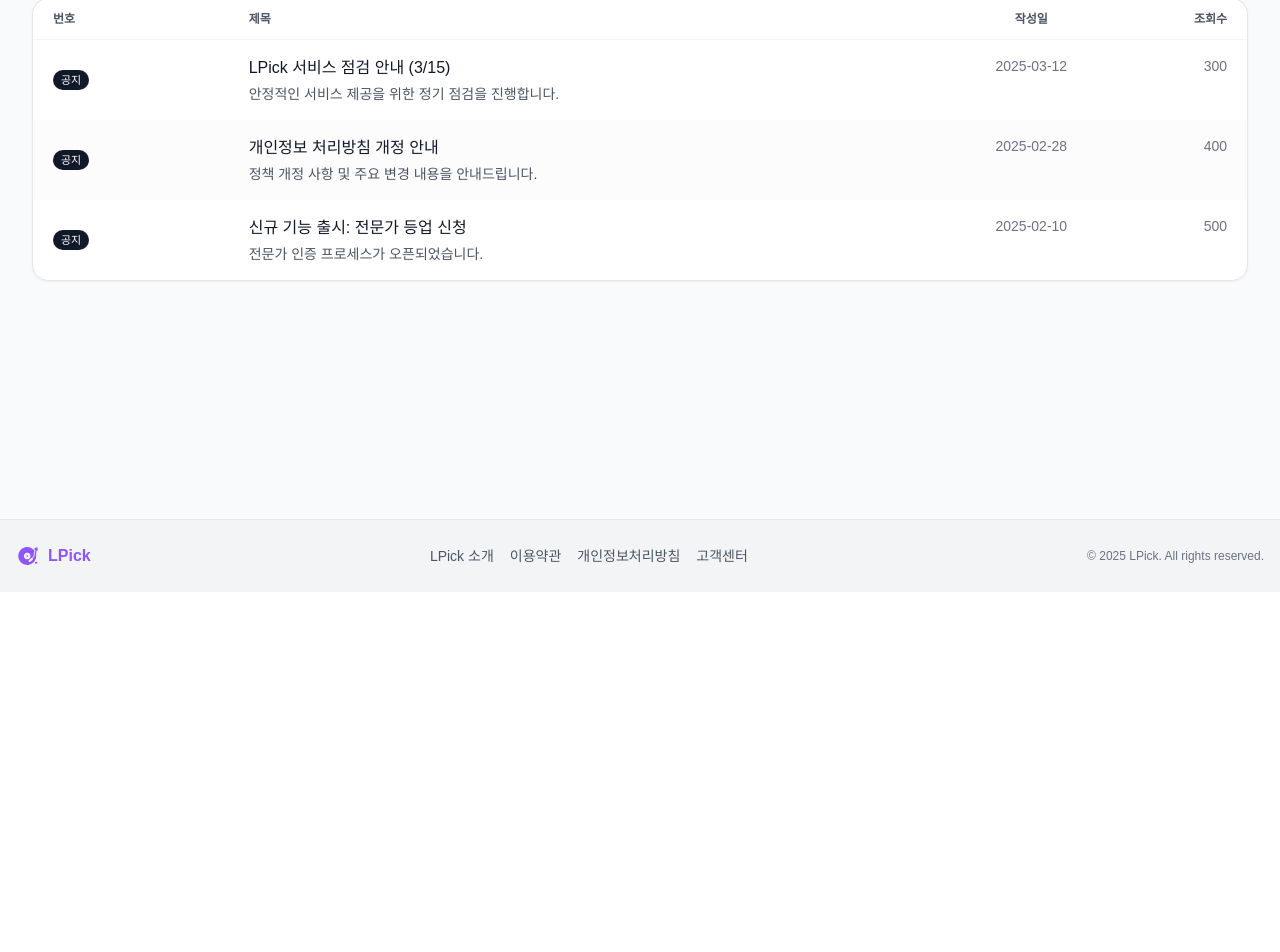
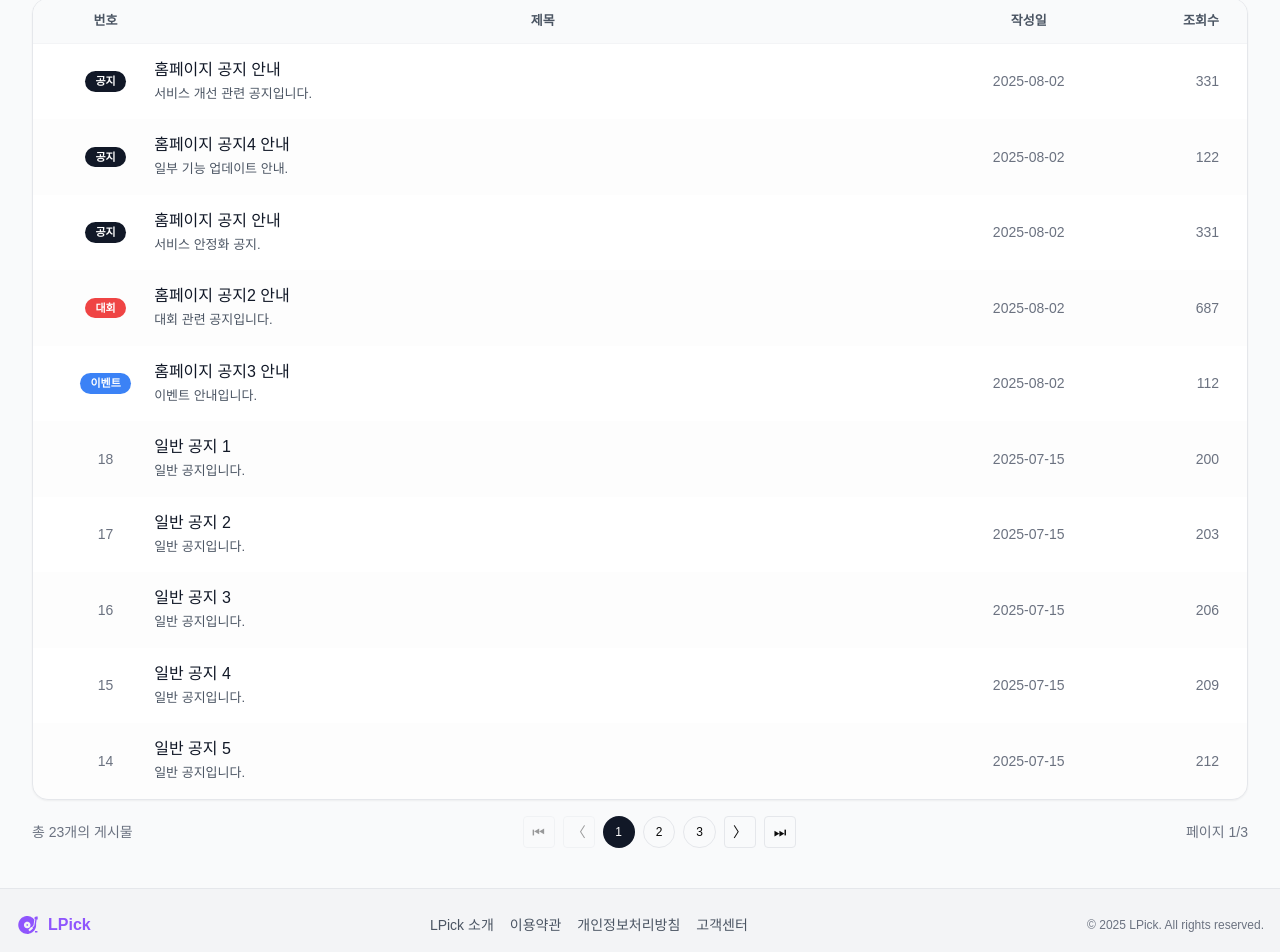
Before and after one commit to 404-Not-Found-DMU/lpick-frontend, a Next.js app: page /support/notices in a window 1280 px wide. Shown: the part 346-1298 px from the top of the page. Before the commit the page ends 938 px from the top, so only its background shows below. Built offline with nearby package versions, Linux system fonts and the light colour scheme.

Commit message:
feat: #29 공지사항 퍼블리싱

```diff
--- a/src/app/support/notices/page.tsx
+++ b/src/app/support/notices/page.tsx
@@ -2,14 +2,54 @@
 
 import Link from 'next/link'
 import { ArrowLeft, Search } from 'lucide-react'
+import { useMemo, useState } from 'react'
 
-const MOCK_NOTICES = [
-  { id: 1, title: 'LPick 서비스 점검 안내 (3/15)', date: '2025-03-12', summary: '안정적인 서비스 제공을 위한 정기 점검을 진행합니다.' },
-  { id: 2, title: '개인정보 처리방침 개정 안내', date: '2025-02-28', summary: '정책 개정 사항 및 주요 변경 내용을 안내드립니다.' },
-  { id: 3, title: '신규 기능 출시: 전문가 등업 신청', date: '2025-02-10', summary: '전문가 인증 프로세스가 오픈되었습니다.' },
+type Notice = {
+  id: number
+  title: string
+  date: string
+  summary: string
+  type?: '공지' | '대회' | '이벤트'
+  views?: number
+}
+
+// 목업 데이터 (페이지네이션 데모용)
+const RAW_NOTICES: Notice[] = [
+  { id: 101, title: '홈페이지 공지 안내', date: '2025-08-02', summary: '서비스 개선 관련 공지입니다.', type: '공지', views: 331 },
+  { id: 100, title: '홈페이지 공지4 안내', date: '2025-08-02', summary: '일부 기능 업데이트 안내.', type: '공지', views: 122 },
+  { id: 99, title: '홈페이지 공지 안내', date: '2025-08-02', summary: '서비스 안정화 공지.', type: '공지', views: 331 },
+  { id: 2, title: '홈페이지 공지2 안내', date: '2025-08-02', summary: '대회 관련 공지입니다.', type: '대회', views: 687 },
+  { id: 1, title: '홈페이지 공지3 안내', date: '2025-08-02', summary: '이벤트 안내입니다.', type: '이벤트', views: 112 },
+]
+
+// 더미 목록 확장
+const MOCK_NOTICES: Notice[] = [
+  ...RAW_NOTICES,
+  ...Array.from({ length: 18 }).map((_, i) => ({
+    id: 80 - i,
+    title: `일반 공지 ${i + 1}`,
+    date: '2025-07-15',
+    summary: '일반 공지입니다.',
+    views: 200 + i * 3,
+  })),
 ]
 
 export default function NoticesPage() {
+  const [page, setPage] = useState(1)
+  const pageSize = 10
+  const total = MOCK_NOTICES.length
+  const pageCount = Math.max(1, Math.ceil(total / pageSize))
+
+  const current = useMemo(() => {
+    const start = (page - 1) * pageSize
+    return MOCK_NOTICES.slice(start, start + pageSize)
+  }, [page])
+
+  const goFirst = () => setPage(1)
+  const goPrev = () => setPage((p) => Math.max(1, p - 1))
+  const goNext = () => setPage((p) => Math.min(pageCount, p + 1))
+  const goLast = () => setPage(pageCount)
+
   return (
     <div className="min-h-screen bg-gray-50 dark:bg-gray-900">
       <div className="container mx-auto px-6 md:px-8 py-10">
@@ -40,28 +80,58 @@ export default function NoticesPage() {
           </div>
 
           {/* 목록 */}
-          <div className="rounded-2xl border border-gray-200 dark:border-gray-700 bg-white dark:bg-gray-800 shadow-sm">
-            <div className="grid grid-cols-12 px-5 py-3 text-xs font-semibold text-gray-600 dark:text-gray-300 border-b border-gray-100 dark:border-gray-700">
-              <div className="col-span-2">번호</div>
-              <div className="col-span-7">제목</div>
+          <div className="rounded-2xl border border-gray-200 dark:border-gray-700 bg-white dark:bg-gray-800 shadow-sm overflow-hidden">
+            <div className="grid grid-cols-12 px-6 py-3 text-[13px] font-semibold text-gray-600 dark:text-gray-300 bg-gray-50 dark:bg-gray-900/40 border-b border-gray-100 dark:border-gray-700">
+              <div className="col-span-1 text-center">번호</div>
+              <div className="col-span-8 text-center">제목</div>
               <div className="col-span-2 text-center">작성일</div>
-              <div className="col-span-1 text-right">조회수</div>
+              <div className="col-span-1 text-right pr-1">조회수</div>
             </div>
-            {MOCK_NOTICES.map((n, idx) => (
+            {current.map((n, idx) => (
               <Link key={n.id} href={`/support/notices/${n.id}`} className="block">
-                <div className={`grid grid-cols-12 px-5 py-4 hover:bg-gray-50 dark:hover:bg-gray-800/60 ${idx % 2 === 1 ? 'bg-gray-50/50 dark:bg-gray-800/40' : ''}`}>
-                  <div className="col-span-2 flex items-center gap-2">
-                    <span className="inline-flex items-center rounded-full bg-gray-900 text-white px-2 py-0.5 text-[11px]">공지</span>
+                <div className={`grid grid-cols-12 px-6 py-4 items-center hover:bg-gray-50 dark:hover:bg-gray-800/60 ${idx % 2 === 1 ? 'bg-gray-50/40 dark:bg-gray-800/30' : ''} border-b last:border-0 border-gray-100 dark:border-gray-700`}>
+                  <div className="col-span-1 flex items-center justify-center gap-2">
+                    {n.type ? (
+                      <span className={`inline-flex items-center rounded-full px-2.5 py-0.5 text-[11px] font-semibold text-white ${
+                        n.type === '공지' ? 'bg-gray-900' : n.type === '대회' ? 'bg-red-500' : 'bg-blue-500'
+                      }`}>{n.type}</span>
+                    ) : (
+                      <span className="text-sm text-gray-500">{total - ((page - 1) * pageSize + idx)}</span>
+                    )}
                   </div>
-                  <div className="col-span-7">
-                    <h3 className="font-medium text-gray-900 dark:text-gray-100">{n.title}</h3>
-                    <p className="mt-1 text-sm text-gray-600 dark:text-gray-300 line-clamp-1">{n.summary}</p>
+                  <div className="col-span-8">
+                    <h3 className="font-medium text-gray-900 dark:text-gray-100 leading-tight">{n.title}</h3>
+                    <p className="mt-1 text-[13px] text-gray-600 dark:text-gray-300 line-clamp-1">{n.summary}</p>
                   </div>
-                  <div className="col-span-2 text-center text-sm text-gray-500">{n.date}</div>
-                  <div className="col-span-1 text-right text-sm text-gray-500">{(300 + idx * 100).toLocaleString()}</div>
+                  <div className="col-span-2 text-center text-sm text-gray-500 tabular-nums">{n.date}</div>
+                  <div className="col-span-1 text-right text-sm text-gray-500 tabular-nums pr-1">{(n.views ?? 0).toLocaleString()}</div>
                 </div>
               </Link>
             ))}
+          </div>
+
+          {/* 하단 요약 + 페이지네이션 */}
+          <div className="mt-4 flex items-center justify-between text-sm">
+            <div className="text-gray-500 dark:text-gray-400">총 {total}개의 게시물</div>
+            <div className="flex items-center gap-2">
+              <button onClick={goFirst} disabled={page === 1} className="h-8 w-8 rounded border border-gray-200 dark:border-gray-700 flex items-center justify-center hover:bg-gray-50 disabled:opacity-40">⏮︎</button>
+              <button onClick={goPrev} disabled={page === 1} className="h-8 w-8 rounded border border-gray-200 dark:border-gray-700 flex items-center justify-center hover:bg-gray-50 disabled:opacity-40">〈</button>
+              {/* 페이지 번호 */}
+              {Array.from({ length: pageCount }, (_, i) => i + 1).map((n) => (
+                <button
+                  key={n}
+                  onClick={() => setPage(n)}
+                  className={`h-8 min-w-8 px-3 rounded-full text-xs flex items-center justify-center ${
+                    n === page ? 'bg-gray-900 text-white' : 'border border-gray-200 dark:border-gray-700 hover:bg-gray-50'
+                  }`}
+                >
+                  {n}
+                </button>
+              ))}
+              <button onClick={goNext} disabled={page === pageCount} className="h-8 w-8 rounded border border-gray-200 dark:border-gray-700 flex items-center justify-center hover:bg-gray-50 disabled:opacity-40">〉</button>
+              <button onClick={goLast} disabled={page === pageCount} className="h-8 w-8 rounded border border-gray-200 dark:border-gray-700 flex items-center justify-center hover:bg-gray-50 disabled:opacity-40">⏭︎</button>
+            </div>
+            <div className="text-gray-500 dark:text-gray-400">페이지 {page}/{pageCount}</div>
           </div>
         </div>
       </div>
```
